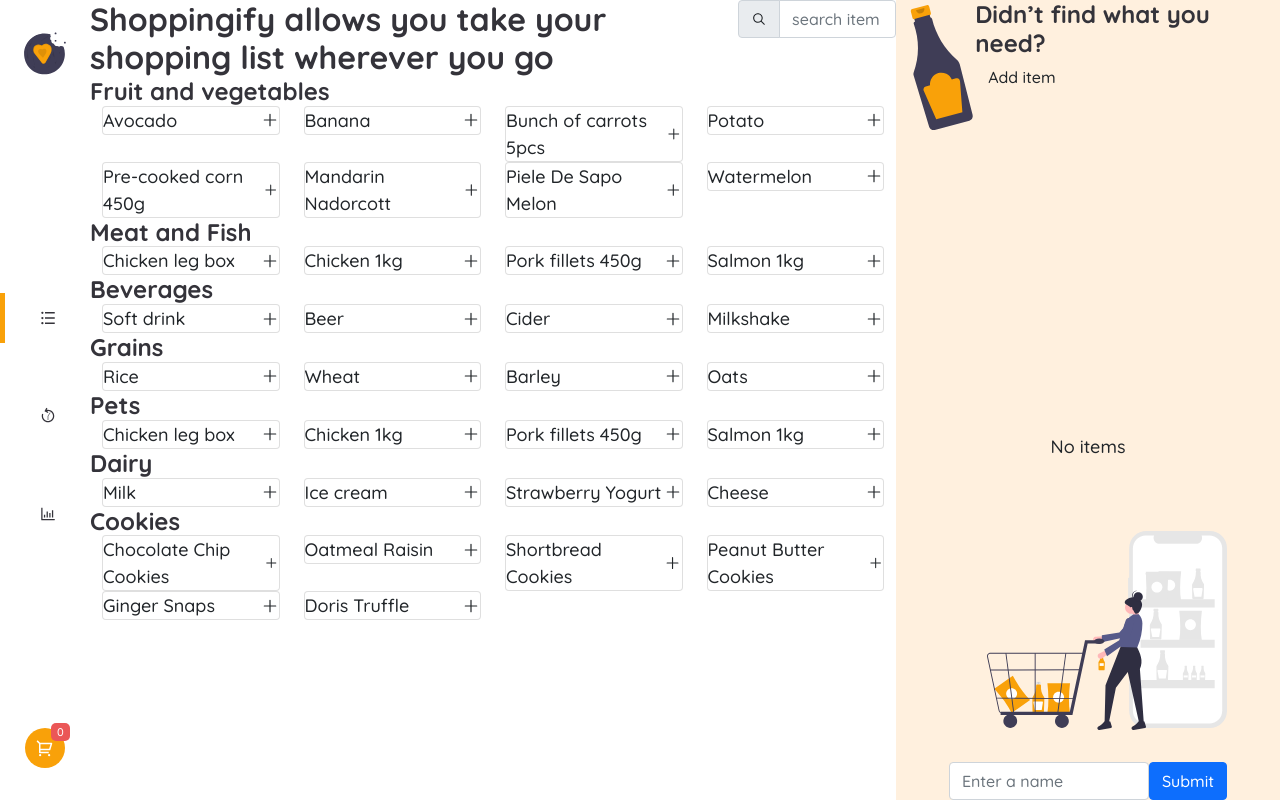
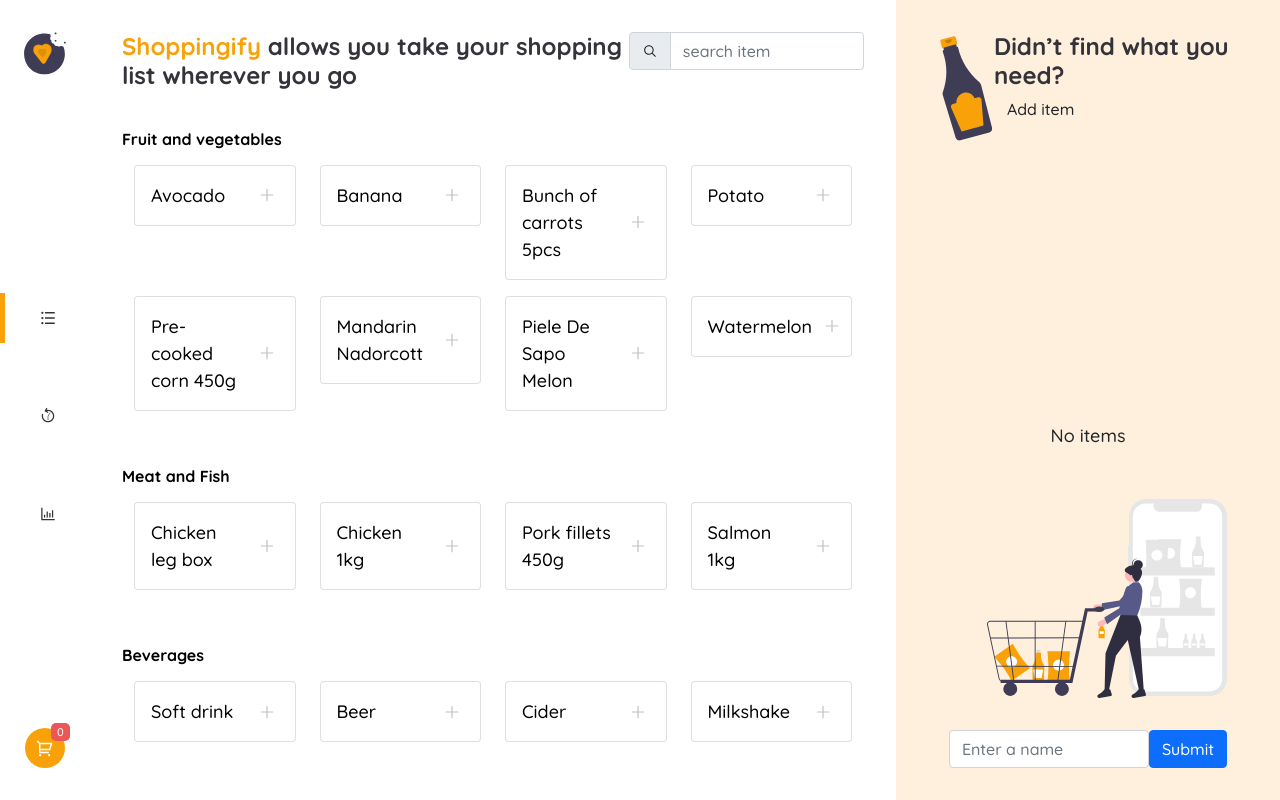
Before and after one commit to nkp1111/shoppingify-master, a React (Create React App) app: page / in a window 1280 px wide. Built offline with nearby package versions, Linux system fonts and the light colour scheme.

Commit message:
feat: add style to shoppingItem component

```diff
--- a/src/component/ShoppingItem/index.js
+++ b/src/component/ShoppingItem/index.js
@@ -3,7 +3,7 @@ import { RxMagnifyingGlass, RxPlus } from 'react-icons/rx'
 
 import { foodByCategory } from '../../utils'
 import useGlobalContext from '../../context'
-
+import "./shoppingItem.css"
 
 const Index = () => {
 
@@ -44,7 +44,7 @@ const Index = () => {
                   if (!searchTerm || item.name.toLowerCase().match(searchTerm.toLowerCase())) {
                     return (
                       <div key={item.id}
-                        className='col-lg-3 col-md-4 col-6'>
+                        className='col-lg-3 col-6'>
                         {/* food product  */}
                         <div className="card flex-row align-items-center justify-content-between">
                           <p onClick={() => {
--- /dev/null
+++ b/src/component/ShoppingItem/shoppingItem.css
@@ -0,0 +1,44 @@
+/* shopping items  */
+h1 {
+  width: 70%;
+  margin-bottom: 1rem;
+}
+
+h1 span {
+  color: var(--bright-yellow);
+  font-weight: 700;
+}
+
+/* items  */
+.items-show h2 {
+  font-size: 1rem;
+  margin-bottom: 1rem;
+  margin-top: 2.5rem;
+  color: var(--black);
+}
+
+.card {
+  padding: 1rem;
+  margin-bottom: 1rem;
+  background: var(--white);
+}
+
+.card p {
+  color: var(--black);
+  cursor: pointer;
+}
+
+.card .plus-icon {
+  width: 1.5rem;
+  margin-left: 0.5rem;
+  max-width: none;
+
+  color: var(--light-gray);
+  cursor: pointer;
+  transition: all 0.3s linear;
+}
+
+.card .plus-icon:hover {
+  color: var(--light-black);
+  scale: 1.02;
+}
--- a/src/index.css
+++ b/src/index.css
@@ -56,12 +56,15 @@ h6 {
   --blue: #56CCF2;
   --light-gray: #C1C1C4;
   --white: #FFFFFF;
+
+  --black: #000000;
   /* white button text  */
   --light-black: #34333A;
   /* right sidebar background  */
   --very-light-orange: #FFF0DE;
 
   --padding-y: 2rem;
+  --padding-x: 2rem;
 }
 
 body {
@@ -77,13 +80,10 @@ h4,
 h5,
 h6 {
   color: var(--light-black);
-  font-weight: 700;
+  font-weight: 600;
 }
 
-h1 {
-  font-size: 2rem;
-}
-
+h1,
 h2 {
   font-size: 1.5rem;
 }
--- a/src/pages/Main/main.css
+++ b/src/pages/Main/main.css
@@ -9,25 +9,20 @@ main>div {
 
 /* main pages and main right sidebar  */
 .app__main-content,
-.app__main-items,
-.app__main-stats,
 .app__main-sidebar {
   height: 100vh;
   overflow: scroll;
+  padding: var(--padding-y) var(--padding-x);
 }
 
 /* hide scroll bar for elements  */
 .app__main-content::-webkit-scrollbar,
-.app__main-items::-webkit-scrollbar,
-.app__main-stats::-webkit-scrollbar,
 .app__main-sidebar::-webkit-scrollbar {
   display: none;
 }
 
 /* main pages  */
-.app__main-content,
-.app__main-items,
-.app__main-stats {
+.app__main-content {
   flex: 1;
 }
 
```
